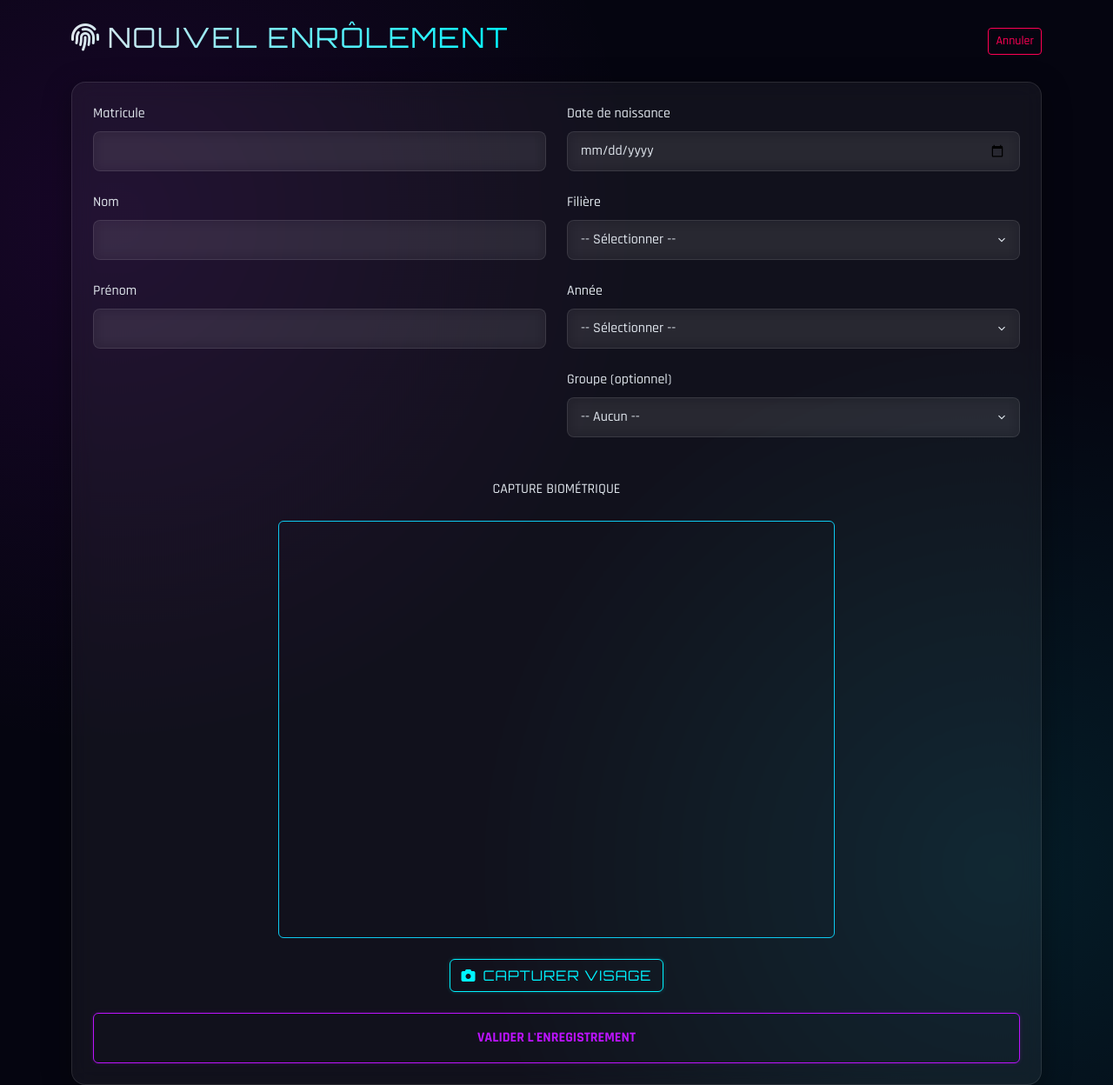
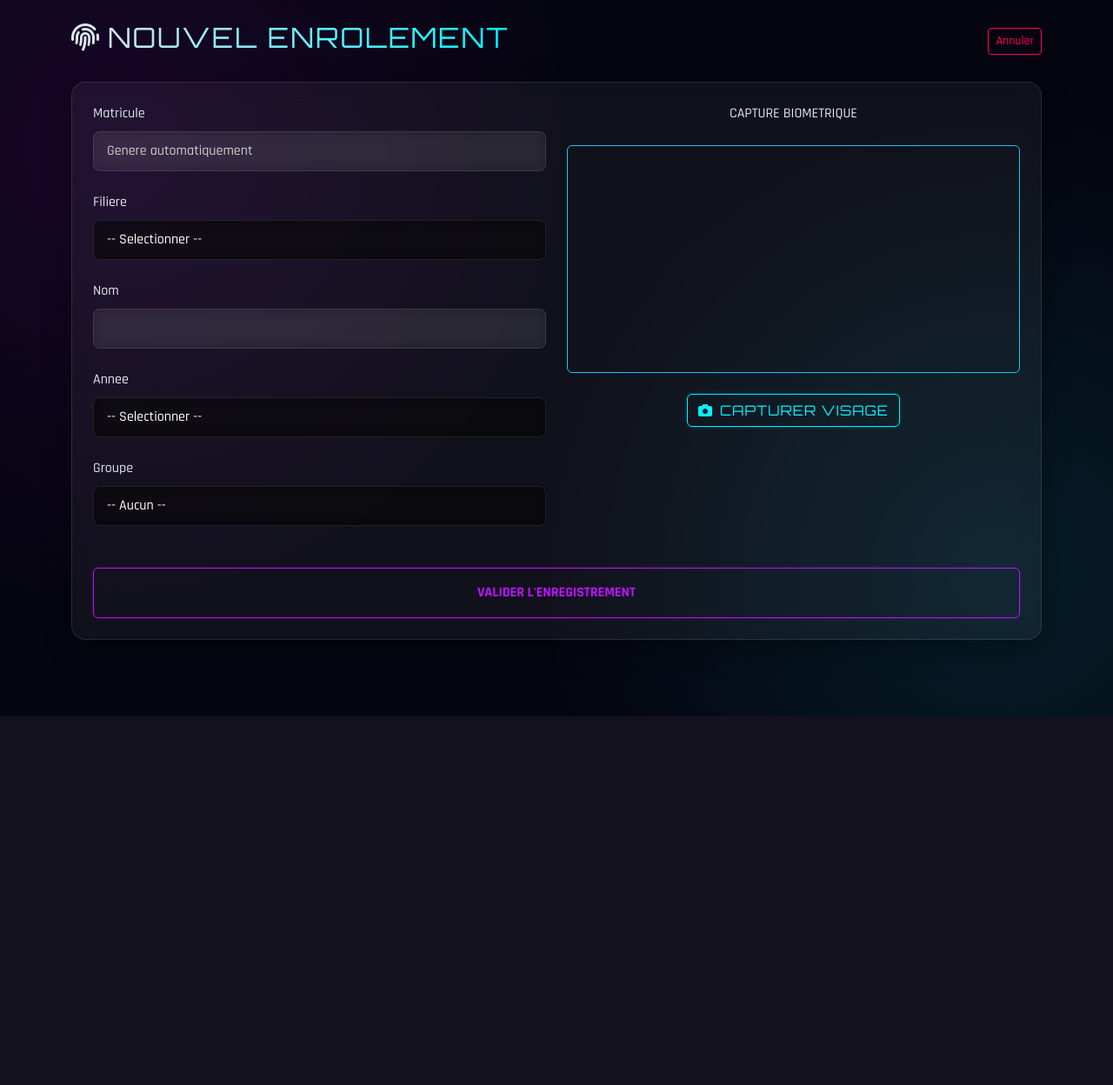
Before and after one commit to faridxdev/attendance_project, a Django app: template attendance/templates/attendance/enroller.html in a window 1280 px wide. Shown: the whole page at 87% size. After the commit the page ends 824 px from the top, so only its background shows below. Run offline with Django 5.2, Linux system fonts and the light colour scheme; the template is opened without the code that fills it, so the values that code supplies are empty.

Commit message:
Amelioration du formulaire et processus d'enrolement et correction de petits bugs

```diff
--- a/attendance/templates/attendance/base.html
+++ b/attendance/templates/attendance/base.html
@@ -16,6 +16,16 @@
     {% block extra_css %}{% endblock %}
 </head>
 <body>
+        {% if messages %}
+            <div class="container mt-3">
+                {% for message in messages %}
+                    <div class="alert alert-{{ message.tags }} alert-dismissible fade show">
+                        {{ message }}
+                        <button type="button" class="btn-close" data-bs-dismiss="alert"></button>
+                    </div>
+                {% endfor %}
+            </div>
+        {% endif %}
     {% block content %}{% endblock %}
 
     <!-- Bootstrap JS -->
--- a/attendance/templates/attendance/enroller.html
+++ b/attendance/templates/attendance/enroller.html
@@ -1,59 +1,94 @@
 {% extends 'attendance/base.html' %}
 
-{% block title %}Enrôlement d'un étudiant{% endblock %}
+{% block title %}
+Enrolement d'un etudiant
+{% endblock %}
 
 {% block content %}
+
+<style>
+/* Inputs */
+.glass-input {
+    background: rgba(0,0,0,0.5);
+    color: #ffffff !important;
+    border: 1px solid #00ffff;
+}
+
+/* Placeholder */
+.glass-input::placeholder {
+    color: #cccccc !important;
+}
+
+/* Select */
+.glass-select {
+    background: rgba(0,0,0,0.6) !important;
+    color: #ffffff !important;
+    border: 1px solid #00ffff;
+}
+
+/* Options dropdown */
+.glass-select option {
+    background: #ffffff;
+    color: #000000;
+}
+
+/* Effet focus */
+.glass-input:focus, .glass-select:focus {
+    box-shadow: 0 0 10px #00ffff;
+}
+</style>
+
 <div class="container mt-4">
+
     <div class="d-flex justify-content-between align-items-center mb-4">
-        <h2><i class="fas fa-fingerprint me-2"></i>NOUVEL ENRÔLEMENT</h2>
+        <h2><i class="fas fa-fingerprint me-2"></i>NOUVEL ENROLEMENT</h2>
         <a href="{% url 'attendance:dashboard' %}" class="btn btn-neon-red btn-sm">Annuler</a>
     </div>
 
     <div class="glass-panel p-4">
-        <form id="enrolForm" method="POST" enctype="multipart/form-data">
+
+        <form id="enrolForm" method="POST">
             {% csrf_token %}
 
             <div class="row">
+
+                <!-- FORMULAIRE -->
                 <div class="col-md-6">
+
                     <div class="mb-3">
                         <label class="form-label text-info">Matricule</label>
-                        <input type="text" name="matricule" class="form-control glass-input" required>
+                        <input type="text" name="matricule" id="matriculeInput"
+                               class="form-control glass-input"
+                               readonly placeholder="Genere automatiquement">
                     </div>
+
                     <div class="mb-3">
-                        <label class="form-label text-info">Nom</label>
-                        <input type="text" name="nom" class="form-control glass-input" required>
-                    </div>
-                    <div class="mb-3">
-                        <label class="form-label text-info">Prénom</label>
-                        <input type="text" name="prenom" class="form-control glass-input" required>
-                    </div>
-                </div>
-
-                <div class="col-md-6">
-                    <div class="mb-3">
-                        <label class="form-label text-info">Date de naissance</label>
-                        <input type="date" name="date_naissance" class="form-control glass-input" required>
-                    </div>
-                    <div class="mb-3">
-                        <label class="form-label text-info">Filière</label>
-                        <select name="filiere" class="form-select glass-select" required>
-                            <option value="">-- Sélectionner --</option>
+                        <label class="form-label text-info">Filiere</label>
+                        <select name="filiere" id="filiereSelect" class="form-select glass-select" required>
+                            <option value="">-- Selectionner --</option>
                             {% for f in filieres %}
                                 <option value="{{ f.id }}">{{ f.nom }}</option>
                             {% endfor %}
                         </select>
                     </div>
+
                     <div class="mb-3">
-                        <label class="form-label text-info">Année</label>
-                        <select name="annee" class="form-select glass-select" required>
-                            <option value="">-- Sélectionner --</option>
+                        <label class="form-label text-info">Nom</label>
+                        <input type="text" name="nom" class="form-control glass-input" required>
+                    </div>
+
+                    <div class="mb-3">
+                        <label class="form-label text-info">Annee</label>
+                        <select name="annee" id="anneeSelect" class="form-select glass-select" required>
+                            <option value="">-- Selectionner --</option>
                             {% for a in annees %}
-                                <option value="{{ a.id }}">{{ a.filiere.nom }} - Année {{ a.numero }}</option>
+                                <option value="{{ a.id }}">{{ a.filiere.nom }} - Annee {{ a.numero }}</option>
                             {% endfor %}
                         </select>
                     </div>
+
                     <div class="mb-3">
-                        <label class="form-label text-info">Groupe (optionnel)</label>
+                        <label class="form-label text-info">Groupe</label>
                         <select name="groupe" class="form-select glass-select">
                             <option value="">-- Aucun --</option>
                             {% for g in groupes %}
@@ -61,65 +96,118 @@
                             {% endfor %}
                         </select>
                     </div>
+
                 </div>
+
+                <!-- WEBCAM -->
+                <div class="col-md-6 text-center">
+
+                    <label class="form-label text-neon-blue mb-3">CAPTURE BIOMETRIQUE</label>
+
+                    <div class="position-relative">
+                        <video id="video" width="100%" autoplay class="border border-info rounded"></video>
+                        <canvas id="canvas" style="display:none;"></canvas>
+                    </div>
+
+                    <button type="button" id="captureBtn" class="btn btn-neon mt-3">
+                        <i class="fas fa-camera me-2"></i>CAPTURER VISAGE
+                    </button>
+
+                    <input type="hidden" name="photo" id="photoData">
+
+                </div>
+
             </div>
 
-            <div class="mb-4 mt-4 text-center">
-                <label class="form-label text-neon-blue mb-3">CAPTURE BIOMÉTRIQUE</label>
-                <div class="d-flex justify-content-center">
-                    <div class="position-relative">
-                        <video id="video" width="640" height="480" autoplay class="border border-info rounded"></video>
-                        <canvas id="canvas" style="display:none;"></canvas>
-                    </div>
-                </div>
-                <button type="button" id="captureBtn" class="btn btn-neon mt-3"><i class="fas fa-camera me-2"></i>CAPTURER VISAGE</button>
-                <input type="hidden" name="photo" id="photoData">
-            </div>
+            <button type="submit" class="btn btn-neon-purple w-100 py-3 fw-bold mt-4">
+                VALIDER L'ENREGISTREMENT
+            </button>
 
-            <button type="submit" class="btn btn-neon-purple w-100 py-3 fw-bold">VALIDER L'ENREGISTREMENT</button>
         </form>
+
     </div>
 </div>
 
 <script>
+document.addEventListener('DOMContentLoaded', () => {
+
     const video = document.getElementById('video');
     const canvas = document.getElementById('canvas');
     const captureBtn = document.getElementById('captureBtn');
     const photoInput = document.getElementById('photoData');
 
+    const matriculeInput = document.getElementById('matriculeInput');
+    const filiereSelect = document.getElementById('filiereSelect');
+    const anneeSelect = document.getElementById('anneeSelect');
+
+    // Supprimer accents
+    function removeAccents(str) {
+        return str.normalize("NFD").replace(/[\u0300-\u036f]/g, "");
+    }
+
+    // Webcam
     navigator.mediaDevices.getUserMedia({ video: true })
-        .then(stream => video.srcObject = stream);
+        .then(stream => video.srcObject = stream)
+        .catch(err => alert("Erreur camera : " + err));
 
+    // Capture
     captureBtn.onclick = () => {
         canvas.width = video.videoWidth;
         canvas.height = video.videoHeight;
         canvas.getContext('2d').drawImage(video, 0, 0);
+
         photoInput.value = canvas.toDataURL('image/jpeg');
-        alert('Photo capturée ! Vous pouvez maintenant enregistrer.');
+        alert('Photo capturee !');
     };
 
-    // Option : envoi via JS (si tu préfères AJAX)
+    // Matricule
+    function updateMatricule() {
+
+        if (!filiereSelect.value || !anneeSelect.value) {
+            matriculeInput.value = '';
+            return;
+        }
+
+        let filiereText = filiereSelect.options[filiereSelect.selectedIndex].text;
+        let anneeText = anneeSelect.options[anneeSelect.selectedIndex].text;
+
+        filiereText = removeAccents(filiereText);
+
+        const filiereCode = filiereText.substring(0, 4).toUpperCase();
+        const match = anneeText.match(/\d+/);
+        const anneeCode = match ? match[0] : 'XX';
+
+        matriculeInput.value = filiereCode + anneeCode + '-001';
+    }
+
+    filiereSelect.addEventListener('change', updateMatricule);
+    anneeSelect.addEventListener('change', updateMatricule);
+
+    // Envoi AJAX
     document.getElementById('enrolForm').onsubmit = async (e) => {
         e.preventDefault();
-        const form = e.target;
-        const formData = new FormData();
-        // Append text fields
-        for (const pair of new FormData(form).entries()){
-            if(pair[0] !== 'photo') formData.append(pair[0], pair[1]);
-        }
-        // Convert dataURL to Blob and append as file
-        if(photoInput.value){
+
+        const formData = new FormData(e.target);
+
+        if (photoInput.value) {
             const res = await fetch(photoInput.value);
             const blob = await res.blob();
-            formData.append('photo', blob, 'capture.jpg');
+            formData.set('photo', blob, 'capture.jpg');
         }
 
         const response = await fetch("{% url 'attendance:capture' %}", {
             method: 'POST',
+            headers: {
+                'X-CSRFToken': '{{ csrf_token }}'
+            },
             body: formData
         });
+
         const data = await response.json();
         alert(data.success ? data.message : data.error);
     };
+
+});
 </script>
+
 {% endblock %}
```
Also changed, not shown: attendance/models.py (+28 -23 lines), attendance/templates/attendance/login.html (+0 -8 lines), attendance/views.py (+14 -19 lines), attendance/migrations/0007_alter_etudiant_options_and_more.py (added).
